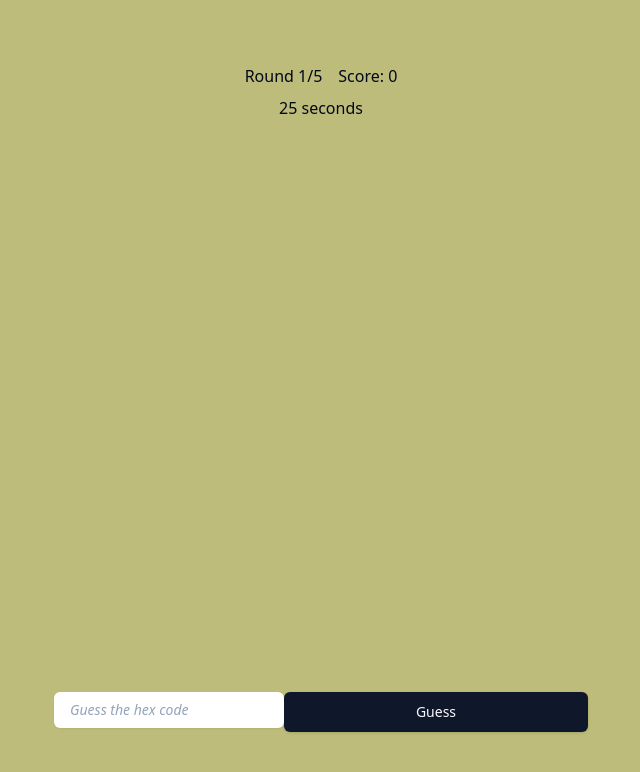
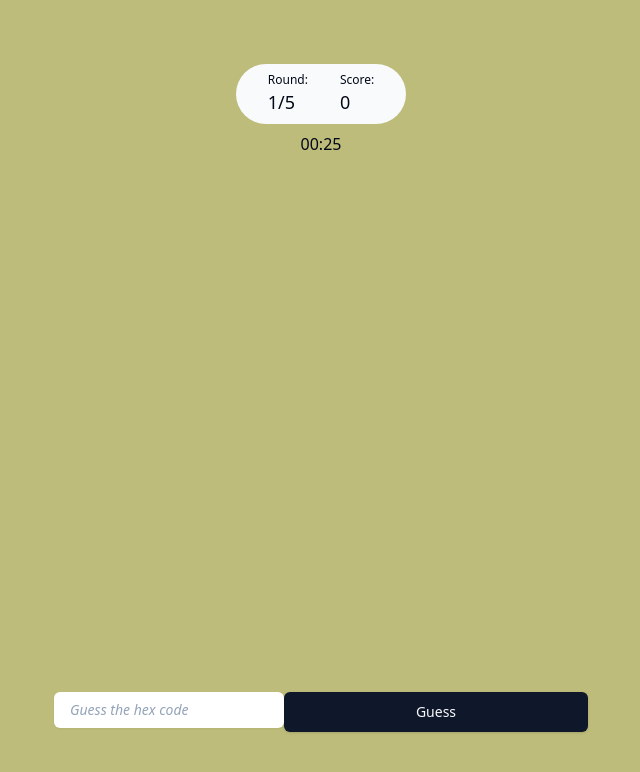
Before and after one commit to hahafiz/color-predict, a React (Vite) app: page / in a window 1280 px wide. Shown: the top 772 px of the page, without its empty margins (319-959 px from the left). Built offline with nearby package versions, Linux system fonts and the light colour scheme.

Commit message:
some styling

```diff
--- a/src/components/scoreboard.jsx
+++ b/src/components/scoreboard.jsx
@@ -1,8 +1,14 @@
 const Scoreboard = ({ round, score }) => {
   return (
-    <div className="flex gap-4">
-      <div>Round {round}/5</div>
-      <div>Score: {score}</div>
+    <div className="flex gap-8 bg-slate-50 p-2 px-8 rounded-full">
+      <div className="flex flex-col">
+        <div className="text-xs">Round:</div>
+        <div className="text-lg font-medium">{round}/5</div>
+      </div>
+      <div className="flex flex-col">
+        <div className="text-xs">Score:</div>
+        <div className="text-lg font-medium">{score}</div>
+      </div>
     </div>
   );
 };
--- a/src/components/timer.jsx
+++ b/src/components/timer.jsx
@@ -32,7 +32,7 @@ const Timer = ({ onTimeUp, resetTrigger }) => {
 
   return (
     <div>
-      <p>{timeLeft} seconds</p>
+      <p>00:{timeLeft}</p>
     </div>
   );
 };
```
